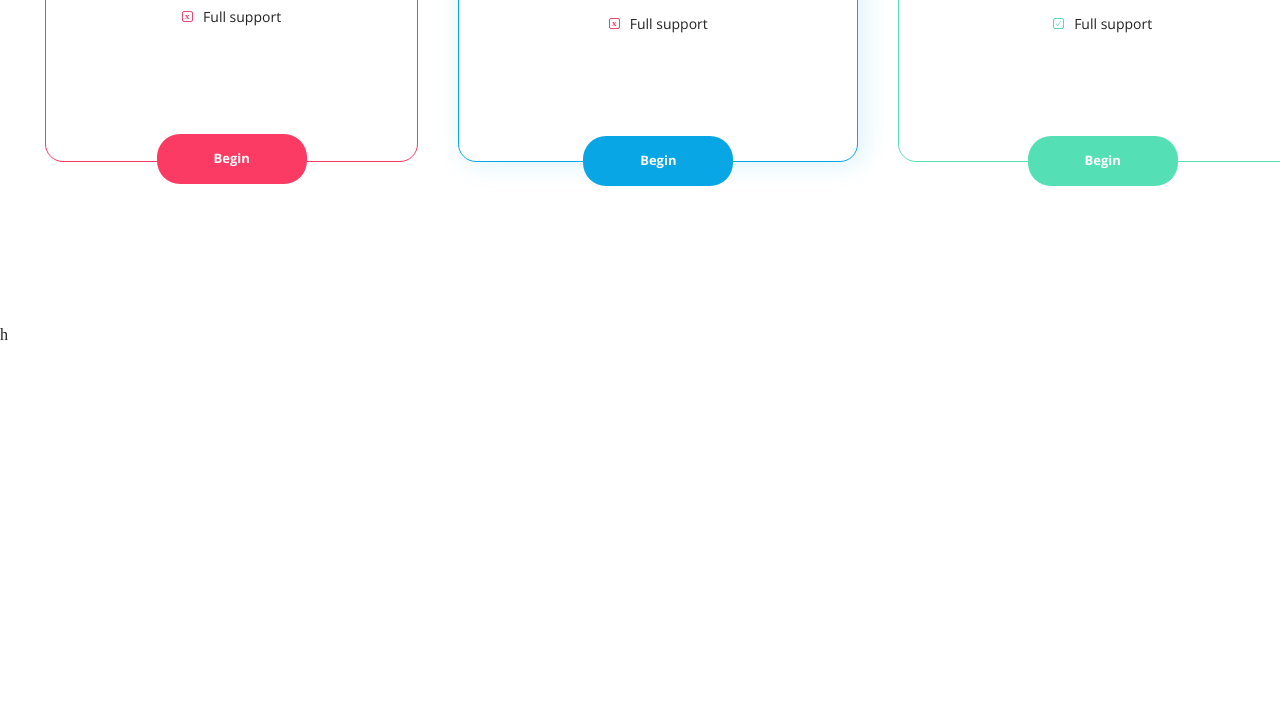
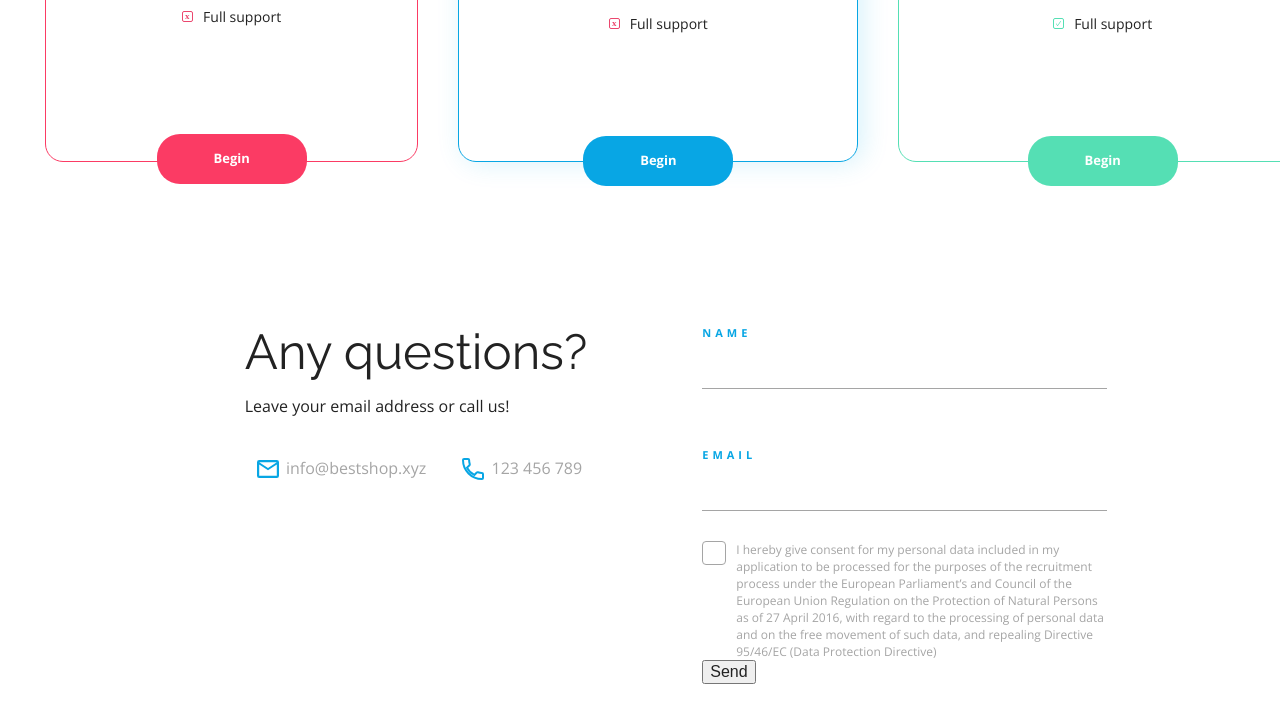
Before and after one commit to VladBieliaiev/BestShop, a plain HTML site: page index.html in a window 1280 px wide. Shown: the part 3165-3887 px from the top of the page. Drawn offline with nearby package versions, Linux system fonts and the light colour scheme.

Commit message:
ad form without but

```diff
--- a/index.html
+++ b/index.html
@@ -197,9 +197,46 @@
 
     <div class="contact container">
         <div class="contact_info">
-            h
+            <h2 class="contact__title">Any questions?</h2>
+            <p class="contact__text">Leave your email address or call us!</p>
+            <div class="contact__mail__phone">
+                <a href="mailto:info@bestshop.xyz" class="contact__mail">
+                    <img src="assets/Mail%20Icon.svg" alt="mail" class="contact__mial__icon">
+                    info@bestshop.xyz
+                </a>
+                <a href="tel:123 456 789" class="contact__phone">
+                    <img src="assets/Phone%20Icon.svg" alt="phone" class="contact__phone__icon">
+                    123 456 789
+                </a>
+            </div>
+        </div>
+        <div class="form__div">
+            <form class="form">
+                <div class="inputs">
+                    <label for="NAME" class="form__label__name">NAME</label>
+                    <input type="text" class="input__name" id="NAME">
+                    <label for="EMAIL" class="form__label__mail">EMAIL</label>
+                    <input type="email" class="input__mail" id="EMAIL">
+                </div>
+                <div class="checkbox__wrapper">
+                    <label for="checkbox" class="checkbox__label">
+                        <input type="checkbox" class="custom__checkbox" id="checkbox">
+                        <span class="checkbox__fake"></span>
+                        I hereby give consent for my personal data included in my application
+                        to be processed for the purposes of the recruitment process under the
+                        European Parliament’s and Council of the European Union Regulation on
+                        the Protection of Natural Persons as of 27 April 2016, with regard to
+                        the processing of personal data and on the free movement of such data,
+                        and repealing Directive 95/46/EC (Data Protection Directive)
+                    </label>
+                    <div class="checkbox__but">
+                        <button href="#" class="checkbox__but">Send</button>
+                    </div>
+                </div>
+            </form>
         </div>
     </div>
+
 
 <!---------contact------------>
 
--- a/styles/style.css
+++ b/styles/style.css
@@ -622,8 +622,6 @@ a {
 }
 
 /*---------second box -----------*/
-
-
 /*---------second box -----------*/
 
 /*----------PRICING-----------*/
@@ -635,3 +633,97 @@ a {
     margin: 165px auto;
     height: 800px;
 }
+
+.contact {
+    display: flex;
+    justify-content: center;
+}
+
+.checkbox__wrapper {
+    max-width: 405px;
+}
+
+.contact__title {
+    font-family: 'Raleway', sans-serif;
+    font-size: 49px;
+    margin-right: 115px;
+    margin-bottom: 22px;
+}
+
+.contact__text {
+    font-family: 'Open Sans', sans-serif;
+    font-size: 16px;
+    margin-bottom: 42px;
+}
+
+.contact__mail,
+.contact__phone {
+    font-family: 'Open Sans', sans-serif;
+    font-size: 16px;
+    color: var(--color-grey);
+    margin: 0 20px 210px 10px;
+}
+
+.inputs {
+    display: flex;
+    flex-direction: column;
+}
+
+.form__label__name,
+.form__label__mail {
+    font-family: 'Open Sans', sans-serif;
+    font-size: 11px;
+    font-weight: bold;
+    letter-spacing: 4px;
+    color: var(--color-primary);
+}
+
+.form__label__name {
+    margin-bottom: 30px;
+}
+
+.form__label__mail {
+    margin: 30px 0;
+}
+
+.input__name,
+.input__mail {
+    outline: none;
+    border: none;
+    border-bottom: 1px solid var(--color-grey);
+    margin-bottom: 30px;
+}
+
+.checkbox__label {
+    display: flex;
+    font-size: 12px;
+    color: var(--color-grey);
+    line-height: 17px;
+    font-family: 'Open Sans', sans-serif;
+}
+
+.custom__checkbox {
+    margin-right: 10px;
+}
+
+
+.custom__checkbox {
+    display: none;
+    width: 0;
+    height: 0;
+}
+
+.checkbox__fake {
+    display: block;
+    flex-shrink: 0;
+    width: 24px;
+    height: 24px;
+    border: 1px solid var(--color-grey);
+    border-radius: 4px;
+    margin-right: 10px;
+}
+
+.custom__checkbox:checked + .checkbox__fake {
+    background: url("../assets/Checkmark.svg") no-repeat;
+    background-position: center;
+}
```
